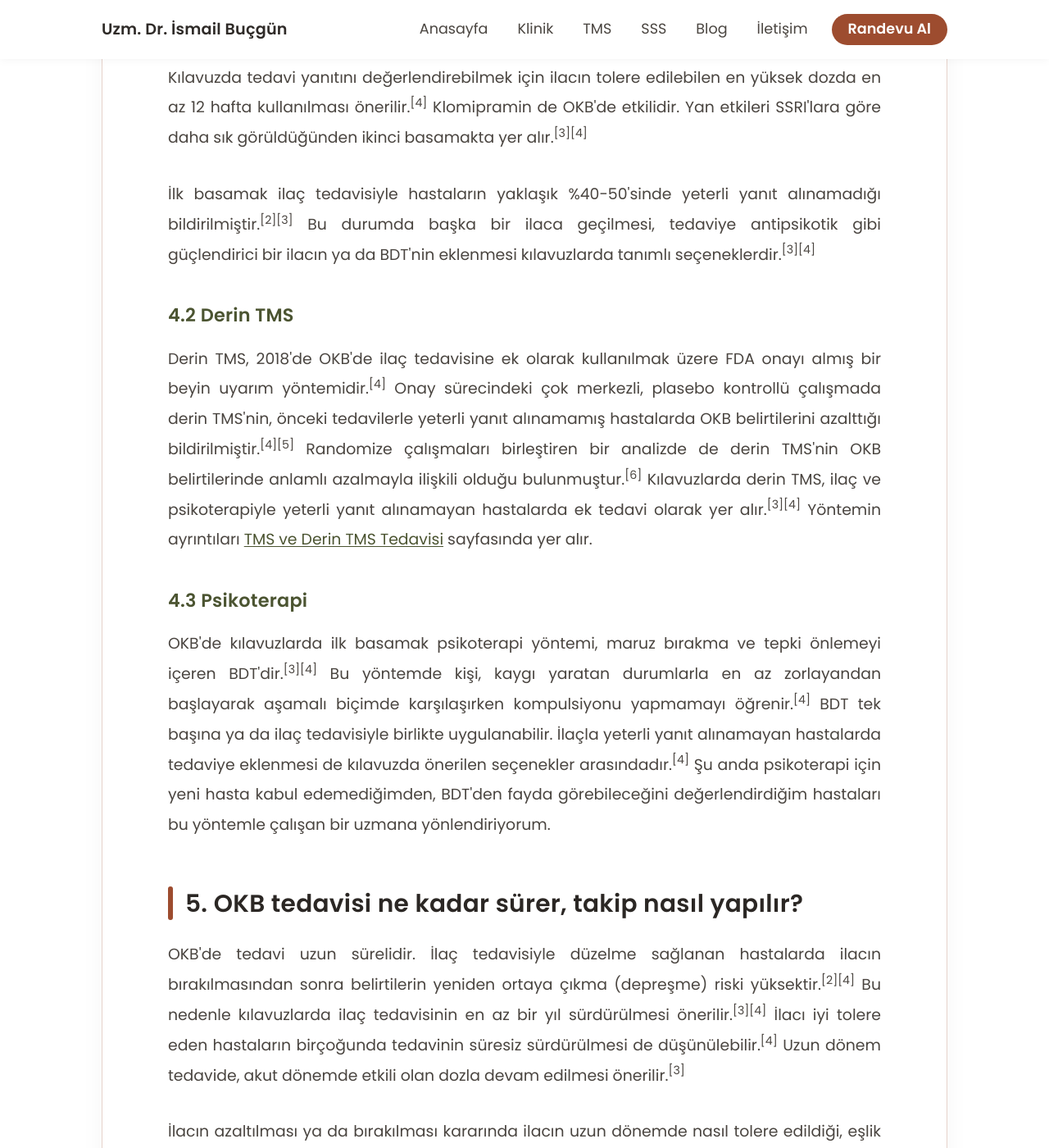
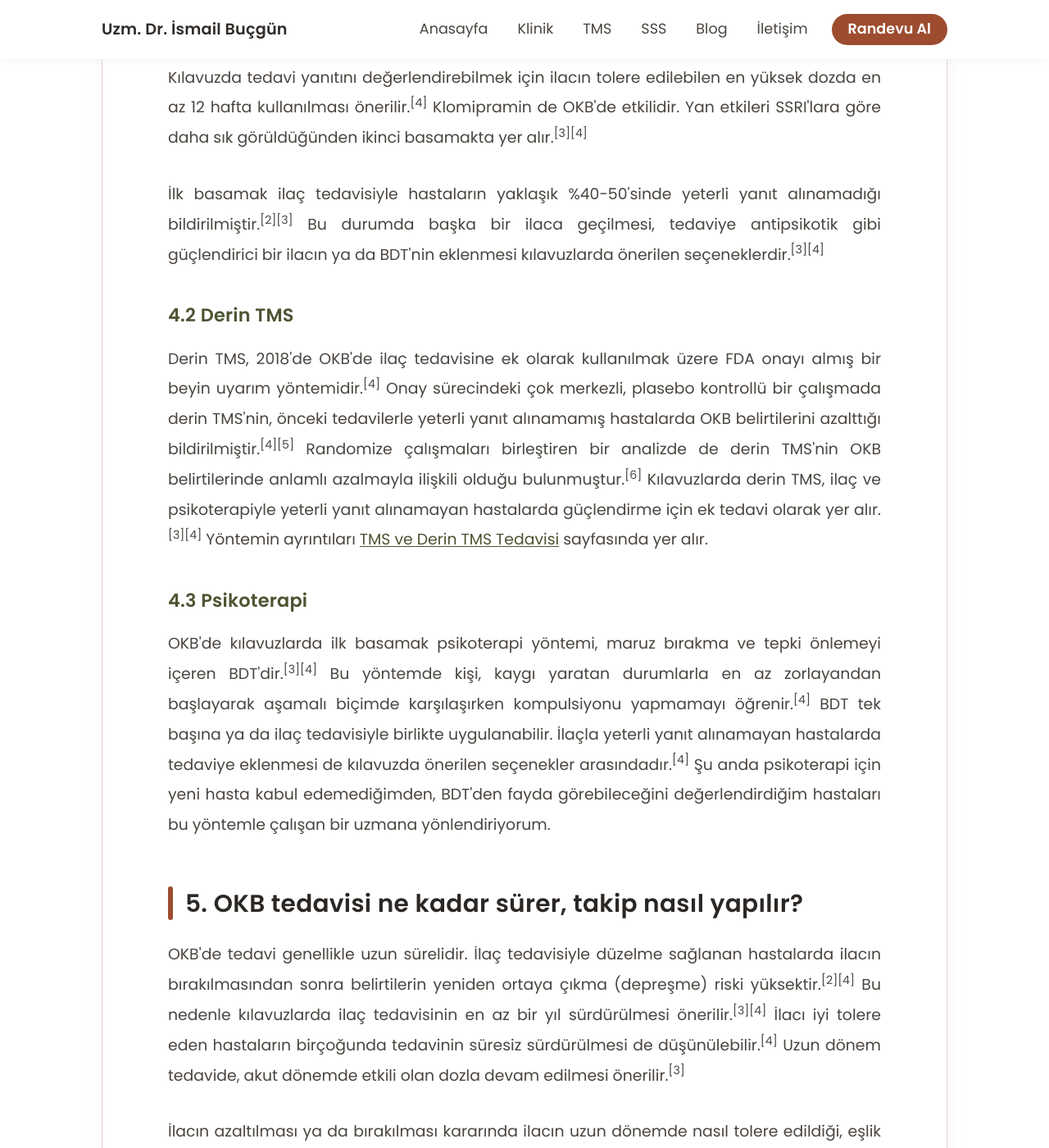
Before and after one commit to ibucgun/ibucgun.github.io, a Jekyll site: the page built from okb.html, in a window 1280 px wide and 1400 px high, scrolled down 2834 px. Shown: the whole window at 82% size. Built offline with Jekyll 4.4.1, drawn with Linux system fonts in a browser that asks for light colours; some of the changed text lies outside the part shown.

Commit message:
Update okb.html

```diff
--- a/okb.html
+++ b/okb.html
@@ -83,12 +83,12 @@ SSRI'lar (sertralin, fluoksetin, fluvoksamin, paroksetin, essitalopram, sitalopr
 </p>
 
 <p>
-İlk basamak ilaç tedavisiyle hastaların yaklaşık %40-50'sinde yeterli yanıt alınamadığı bildirilmiştir.<sup>[2][3]</sup> Bu durumda başka bir ilaca geçilmesi, tedaviye antipsikotik gibi güçlendirici bir ilacın ya da BDT'nin eklenmesi kılavuzlarda tanımlı seçeneklerdir.<sup>[3][4]</sup>
+İlk basamak ilaç tedavisiyle hastaların yaklaşık %40-50'sinde yeterli yanıt alınamadığı bildirilmiştir.<sup>[2][3]</sup> Bu durumda başka bir ilaca geçilmesi, tedaviye antipsikotik gibi güçlendirici bir ilacın ya da BDT'nin eklenmesi kılavuzlarda önerilen seçeneklerdir.<sup>[3][4]</sup>
 </p>
 
 <h3>4.2 Derin TMS</h3>
 <p>
-Derin TMS, 2018'de OKB'de ilaç tedavisine ek olarak kullanılmak üzere FDA onayı almış bir beyin uyarım yöntemidir.<sup>[4]</sup> Onay sürecindeki çok merkezli, plasebo kontrollü çalışmada derin TMS'nin, önceki tedavilerle yeterli yanıt alınamamış hastalarda OKB belirtilerini azalttığı bildirilmiştir.<sup>[4][5]</sup> Randomize çalışmaları birleştiren bir analizde de derin TMS'nin OKB belirtilerinde anlamlı azalmayla ilişkili olduğu bulunmuştur.<sup>[6]</sup> Kılavuzlarda derin TMS, ilaç ve psikoterapiyle yeterli yanıt alınamayan hastalarda ek tedavi olarak yer alır.<sup>[3][4]</sup> Yöntemin ayrıntıları <a href="/tms">TMS ve Derin TMS Tedavisi</a> sayfasında yer alır.
+Derin TMS, 2018'de OKB'de ilaç tedavisine ek olarak kullanılmak üzere FDA onayı almış bir beyin uyarım yöntemidir.<sup>[4]</sup> Onay sürecindeki çok merkezli, plasebo kontrollü bir çalışmada derin TMS'nin, önceki tedavilerle yeterli yanıt alınamamış hastalarda OKB belirtilerini azalttığı bildirilmiştir.<sup>[4][5]</sup> Randomize çalışmaları birleştiren bir analizde de derin TMS'nin OKB belirtilerinde anlamlı azalmayla ilişkili olduğu bulunmuştur.<sup>[6]</sup> Kılavuzlarda derin TMS, ilaç ve psikoterapiyle yeterli yanıt alınamayan hastalarda güçlendirme için ek tedavi olarak yer alır.<sup>[3][4]</sup> Yöntemin ayrıntıları <a href="/tms">TMS ve Derin TMS Tedavisi</a> sayfasında yer alır.
 </p>
 
 <h3>4.3 Psikoterapi</h3>
@@ -99,7 +99,7 @@ OKB'de kılavuzlarda ilk basamak psikoterapi yöntemi, maruz bırakma ve tepki
 <h2 id="takip">5. OKB tedavisi ne kadar sürer, takip nasıl yapılır?</h2>
 
 <p>
-OKB'de tedavi uzun sürelidir. İlaç tedavisiyle düzelme sağlanan hastalarda ilacın bırakılmasından sonra belirtilerin yeniden ortaya çıkma (depreşme) riski yüksektir.<sup>[2][4]</sup> Bu nedenle kılavuzlarda ilaç tedavisinin en az bir yıl sürdürülmesi önerilir.<sup>[3][4]</sup> İlacı iyi tolere eden hastaların birçoğunda tedavinin süresiz sürdürülmesi de düşünülebilir.<sup>[4]</sup> Uzun dönem tedavide, akut dönemde etkili olan dozla devam edilmesi önerilir.<sup>[3]</sup>
+OKB'de tedavi genellikle uzun sürelidir. İlaç tedavisiyle düzelme sağlanan hastalarda ilacın bırakılmasından sonra belirtilerin yeniden ortaya çıkma (depreşme) riski yüksektir.<sup>[2][4]</sup> Bu nedenle kılavuzlarda ilaç tedavisinin en az bir yıl sürdürülmesi önerilir.<sup>[3][4]</sup> İlacı iyi tolere eden hastaların birçoğunda tedavinin süresiz sürdürülmesi de düşünülebilir.<sup>[4]</sup> Uzun dönem tedavide, akut dönemde etkili olan dozla devam edilmesi önerilir.<sup>[3]</sup>
 </p>
 
 <p>
```
Also changed, not shown: other parts of okb.html (+1 -1 lines).
